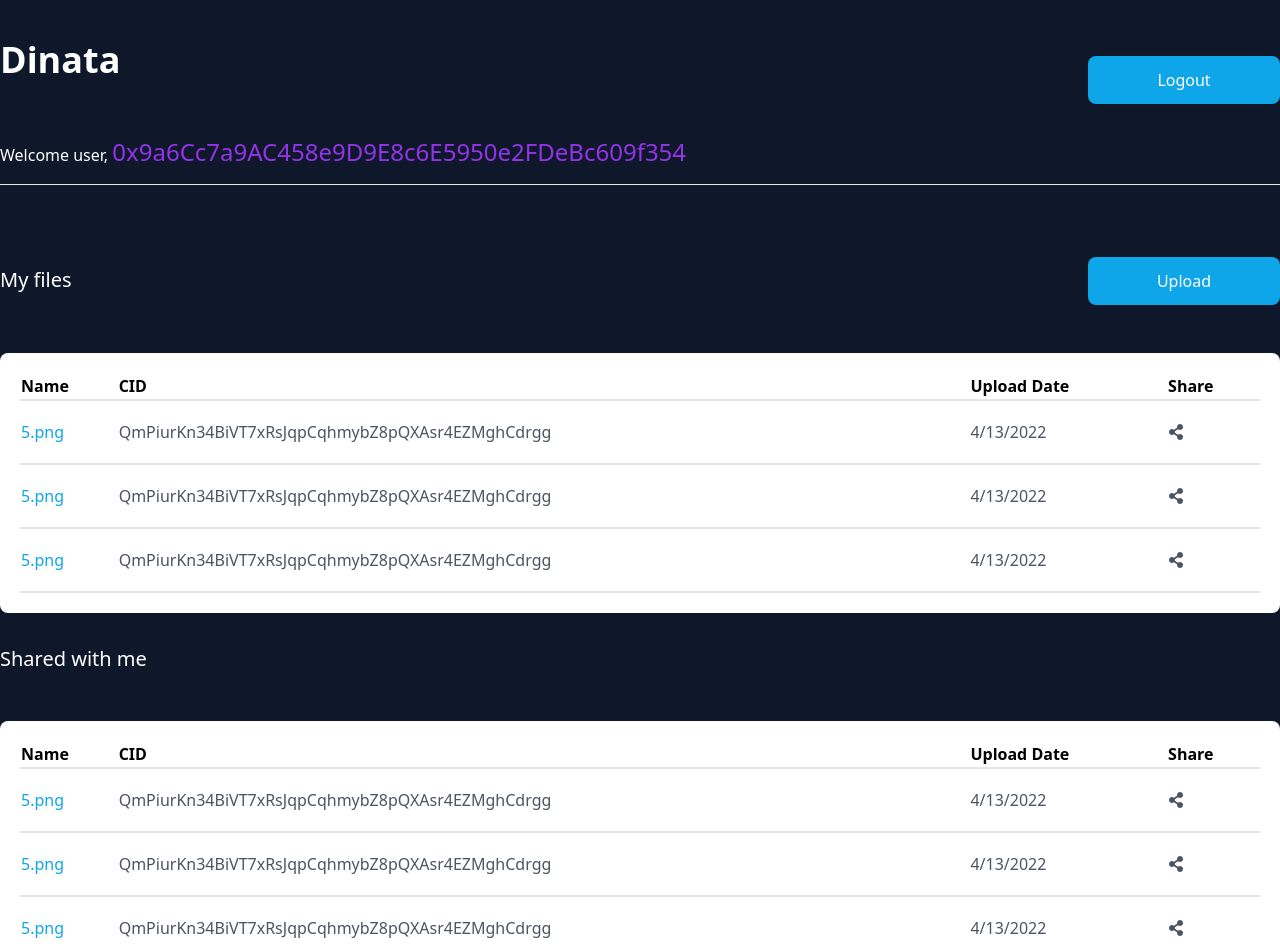
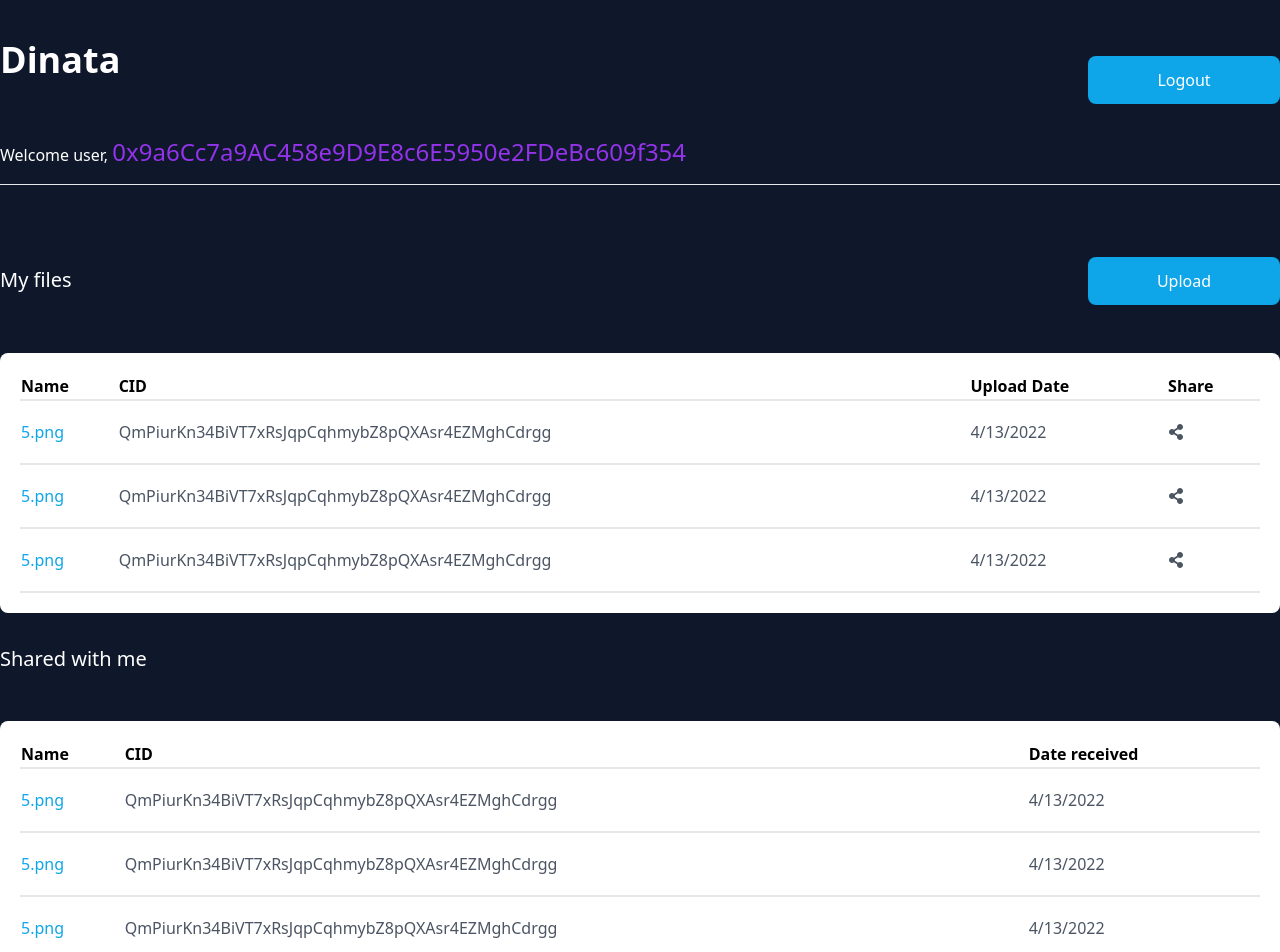
Before and after one commit to nkemjikaobi/decentralised-file-storage, a Next.js app: page /dashboard in a window 1280 px wide. Shown: the top 952 px of the page. Built offline with nearby package versions, Linux system fonts and the light colour scheme.

Commit message:
Modals, file listing

```diff
--- a/components/FileList.tsx
+++ b/components/FileList.tsx
@@ -25,8 +25,8 @@ const FileList = ({ title, hasUpload, setUploadFileModal }: any) => {
 							<tr className='border-b-2 text-left'>
 								<th>Name</th>
 								<th>CID</th>
-								<th>Upload Date</th>
-								<th>Share</th>
+								<th>{hasUpload ? 'Upload Date' : 'Date received'}</th>
+								{hasUpload && <th>Share</th>}
 							</tr>
 						</thead>
 						<tbody>
@@ -40,9 +40,11 @@ const FileList = ({ title, hasUpload, setUploadFileModal }: any) => {
 								</td>
 								<td>QmPiurKn34BiVT7xRsJqpCqhmybZ8pQXAsr4EZMghCdrgg</td>
 								<td>4/13/2022</td>
+								{hasUpload && (
 									<td className='cursor-pointer'>
 										<FaShareAlt />
 									</td>
+								)}
 							</tr>
 							<tr className='border-b-2 h-16 hover:bg-gray-200 text-gray-600'>
 								<td>
@@ -54,9 +56,11 @@ const FileList = ({ title, hasUpload, setUploadFileModal }: any) => {
 								</td>
 								<td>QmPiurKn34BiVT7xRsJqpCqhmybZ8pQXAsr4EZMghCdrgg</td>
 								<td>4/13/2022</td>
+								{hasUpload && (
 									<td className='cursor-pointer'>
 										<FaShareAlt />
 									</td>
+								)}
 							</tr>
 							<tr className='border-b-2 h-16 hover:bg-gray-200 text-gray-600'>
 								<td>
@@ -68,9 +72,11 @@ const FileList = ({ title, hasUpload, setUploadFileModal }: any) => {
 								</td>
 								<td>QmPiurKn34BiVT7xRsJqpCqhmybZ8pQXAsr4EZMghCdrgg</td>
 								<td>4/13/2022</td>
+								{hasUpload && (
 									<td className='cursor-pointer'>
 										<FaShareAlt />
 									</td>
+								)}
 							</tr>
 						</tbody>
 					</table>
--- a/pages/dashboard.tsx
+++ b/pages/dashboard.tsx
@@ -33,7 +33,7 @@ const Dashboard: NextPage = () => {
 						<hr />
 						<FileList
 							title='My files'
-							setUploadFileModal={setUploadFileModal}
+                            setUploadFileModal={setUploadFileModal}
 						/>
 						<FileList title='Shared with me' hasUpload={false} />
 					</section>
```
Lines whose indentation alone changed are shown as unchanged.
